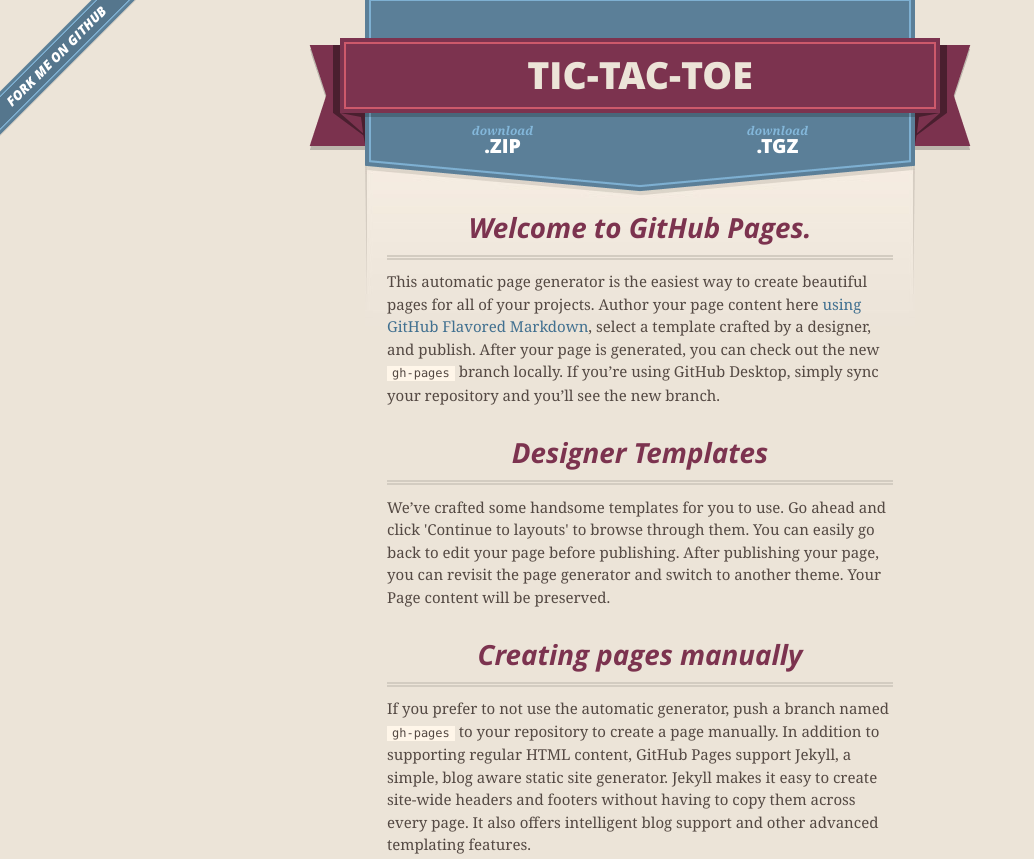
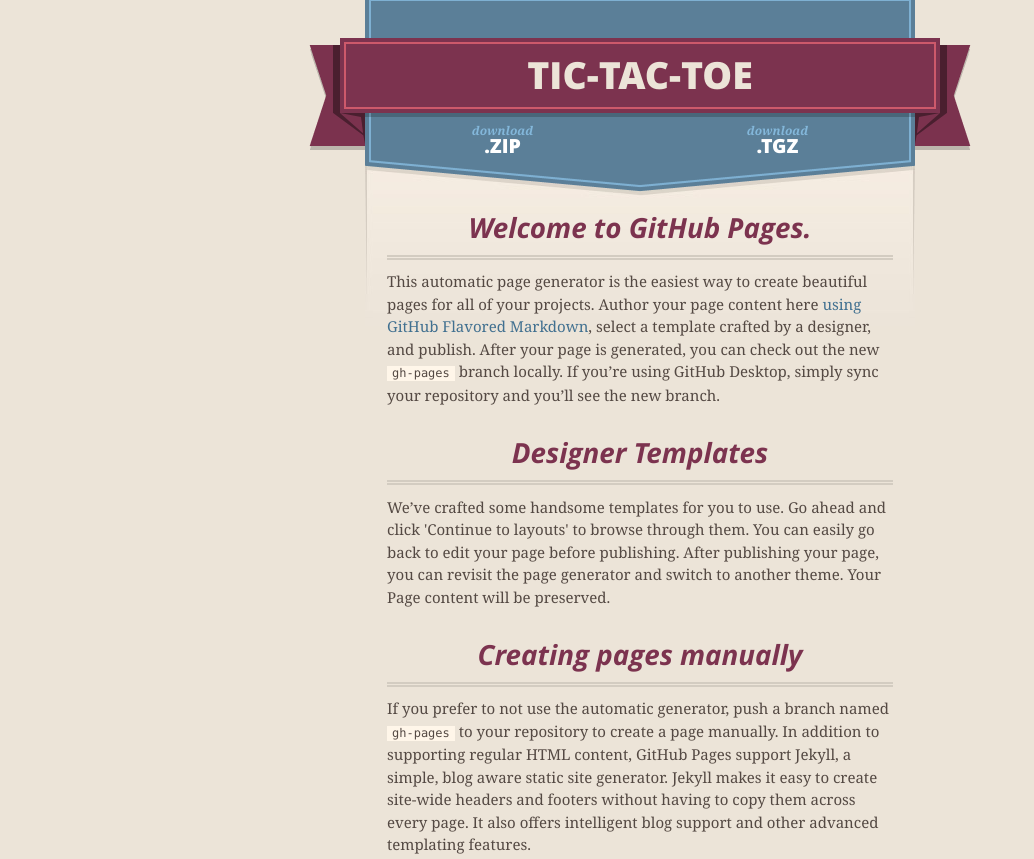
Before and after one commit to cherylcherry/tic-tac-toe, a plain HTML site: page index.html in a window 1280 px wide. Shown: the top 859 px of the page, without its empty margins (0-1034 px from the left). Drawn offline with nearby package versions, Linux system fonts and the light colour scheme.

Commit message:
Update index.html

```diff
--- a/index.html
+++ b/index.html
@@ -21,7 +21,6 @@
   </head>
 
   <body>
-    <a id="forkme_banner" href="https://github.com/cherylcherry/tic-tac-toe">View on GitHub</a>
     <div class="shell">
 
       <header>
```
